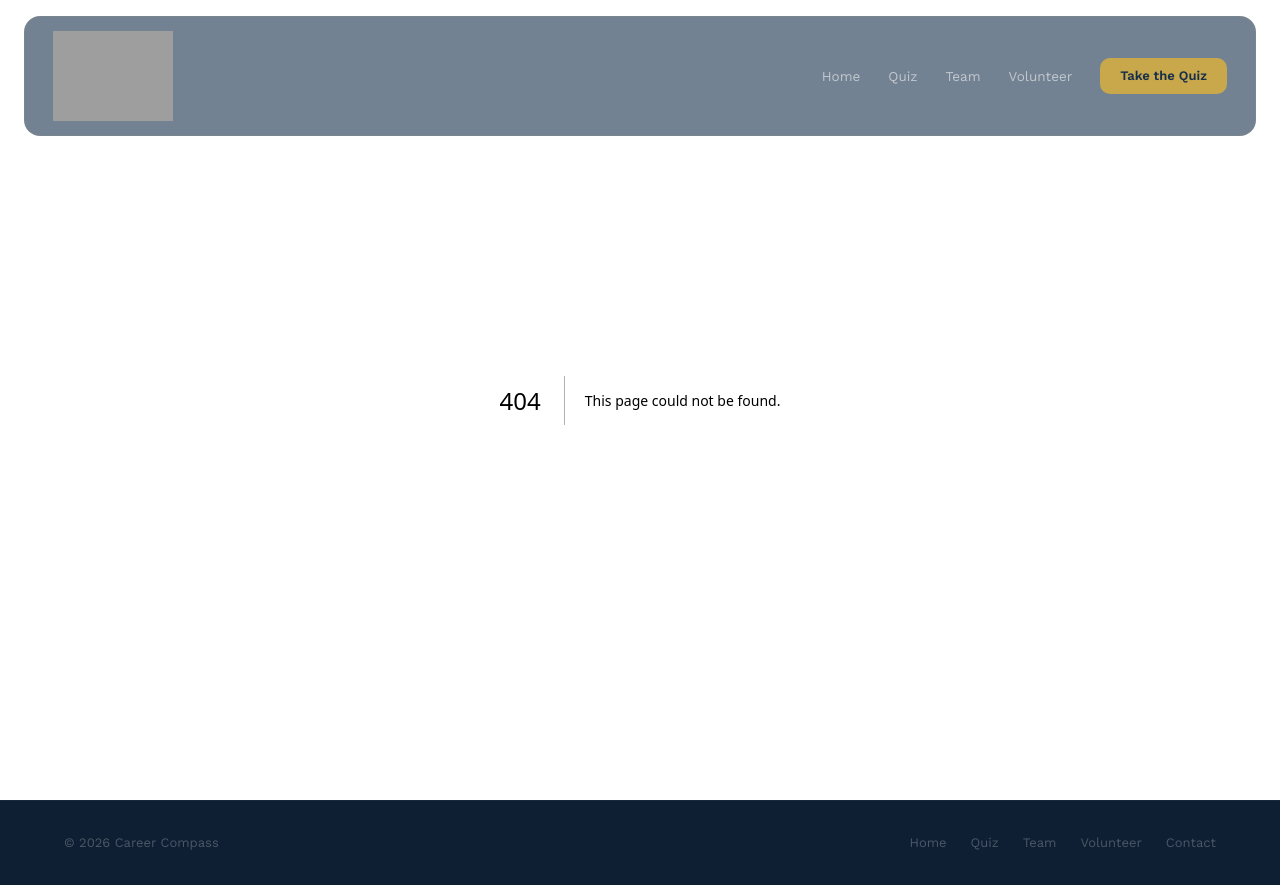
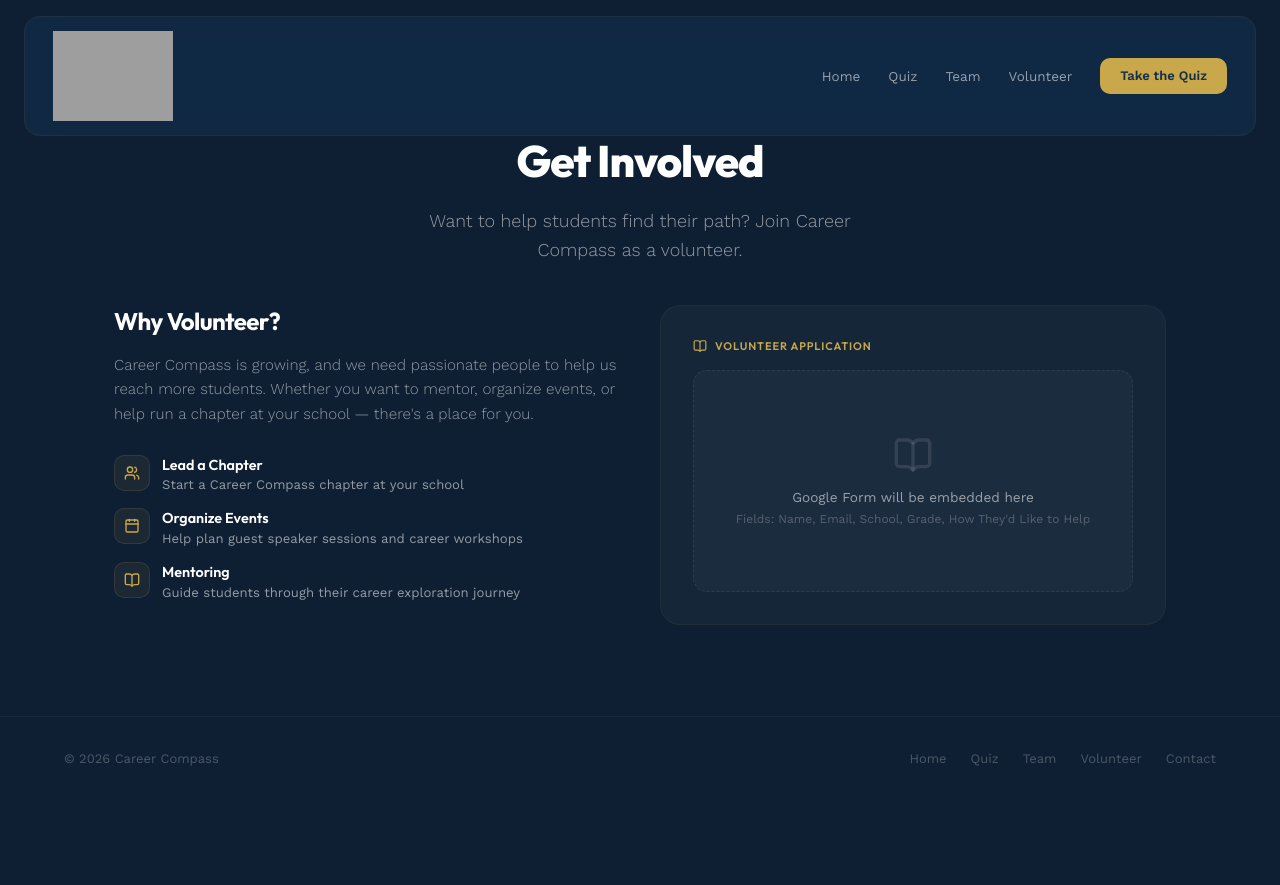
Before and after one commit to HSQ0503/nextup, a Next.js app: page /volunteer in a window 1280 px wide. Before the commit this address had no page. After the commit the page ends 800 px from the top, so only its background shows below. Built offline with nearby package versions, Linux system fonts and the light colour scheme; grey boxes are pictures that could not be loaded.

Commit message:
Add volunteer page with Google Form embed placeholder

```diff
--- /dev/null
+++ b/app/volunteer/page.tsx
@@ -0,0 +1,87 @@
+import type { Metadata } from "next";
+import { Users, Calendar, BookOpen } from "lucide-react";
+import PageHero from "@/components/page-hero";
+
+export const metadata: Metadata = {
+  title: "Get Involved — Career Compass",
+  description: "Volunteer with Career Compass and help students discover their career paths.",
+};
+
+const perks = [
+  {
+    icon: <Users size={16} className="text-gold" />,
+    title: "Lead a Chapter",
+    desc: "Start a Career Compass chapter at your school",
+  },
+  {
+    icon: <Calendar size={16} className="text-gold" />,
+    title: "Organize Events",
+    desc: "Help plan guest speaker sessions and career workshops",
+  },
+  {
+    icon: <BookOpen size={16} className="text-gold" />,
+    title: "Mentoring",
+    desc: "Guide students through their career exploration journey",
+  },
+];
+
+const GOOGLE_FORM_URL = "";
+
+export default function VolunteerPage() {
+  return (
+    <>
+      <PageHero
+        title="Get Involved"
+        subtitle="Want to help students find their path? Join Career Compass as a volunteer."
+      />
+      <div className="mx-auto grid max-w-[1100px] items-start gap-10 px-6 pb-20 lg:grid-cols-2">
+        <div>
+          <h2 className="mb-4 font-heading text-xl font-bold tracking-tight sm:text-2xl">
+            Why Volunteer?
+          </h2>
+          <p className="mb-7 text-[0.95rem] font-light leading-relaxed text-white/55">
+            Career Compass is growing, and we need passionate people to help us
+            reach more students. Whether you want to mentor, organize events, or
+            help run a chapter at your school — there&apos;s a place for you.
+          </p>
+          <div className="flex flex-col gap-3.5">
+            {perks.map((p) => (
+              <div key={p.title} className="flex gap-3 items-start">
+                <div className="flex h-9 w-9 shrink-0 items-center justify-center rounded-[10px] border border-gold/[0.12] bg-gold/[0.08]">
+                  {p.icon}
+                </div>
+                <div>
+                  <h4 className="text-[0.9rem] font-semibold font-heading">{p.title}</h4>
+                  <p className="text-[0.82rem] text-white/55 leading-snug">{p.desc}</p>
+                </div>
+              </div>
+            ))}
+          </div>
+        </div>
+        <div className="rounded-[20px] border border-gold/[0.06] bg-white/[0.03] p-8">
+          <div className="mb-4 flex items-center gap-2 font-heading text-[11px] font-semibold uppercase tracking-[0.08em] text-gold">
+            <BookOpen size={14} />
+            Volunteer Application
+          </div>
+          {GOOGLE_FORM_URL ? (
+            <iframe
+              src={GOOGLE_FORM_URL}
+              title="Volunteer Application Form"
+              className="h-[500px] w-full rounded-[14px] border-0"
+            />
+          ) : (
+            <div className="flex flex-col items-center justify-center rounded-[14px] border border-dashed border-white/[0.08] bg-white/[0.03] px-6 py-16 text-center">
+              <BookOpen size={40} className="mb-3 text-white/10" />
+              <p className="text-[0.85rem] text-white/55 mb-1">
+                Google Form will be embedded here
+              </p>
+              <span className="text-xs text-white/25">
+                Fields: Name, Email, School, Grade, How They&apos;d Like to Help
+              </span>
+            </div>
+          )}
+        </div>
+      </div>
+    </>
+  );
+}
```
